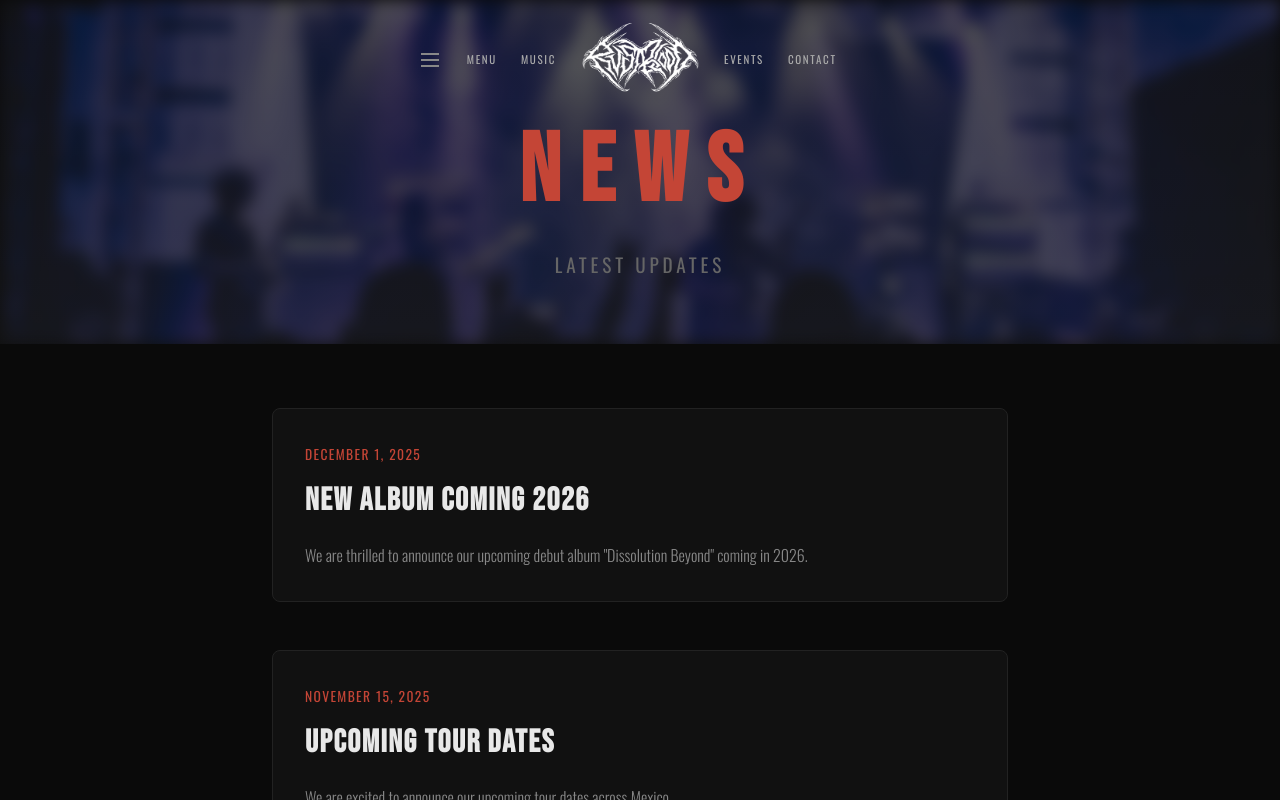
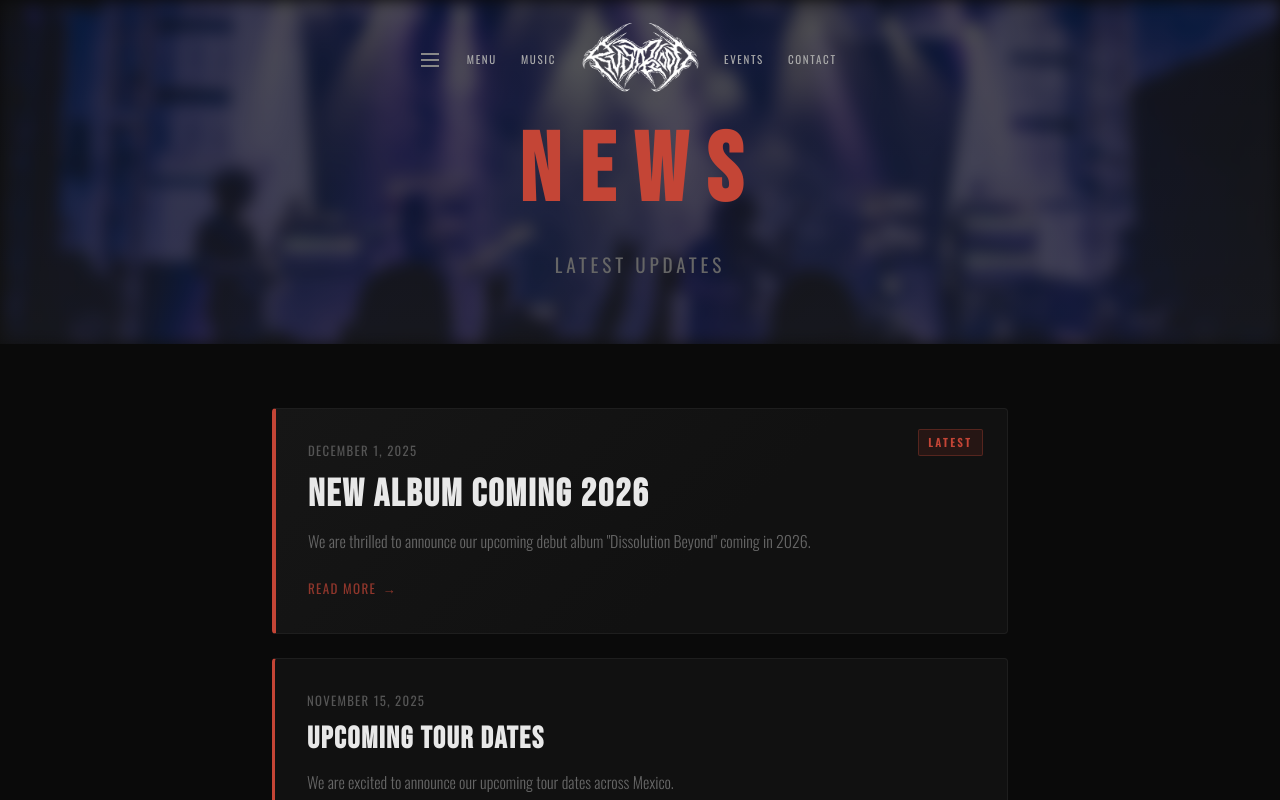
Before and after one commit to jorgemg1414/Rustblood, a Vue app in the folder frontend/: page /blog in a window 1280 px wide. Shown: the top 800 px of the page. Built offline with nearby package versions, Linux system fonts and the light colour scheme.

Commit message:
Enhance Blog and Members views with improved layout and interactivity; add featured post display and overlay effects

```diff
--- a/frontend/src/views/BlogView.vue
+++ b/frontend/src/views/BlogView.vue
@@ -1,4 +1,5 @@
 <script setup lang="ts">
+import { computed } from 'vue'
 import { posts } from '../data/content'
 import rtscene from '../assets/rtscene.jpg'
 
@@ -9,6 +10,9 @@ const formatDate = (dateStr: string) => {
     day: 'numeric'
   })
 }
+
+const featuredPost = computed(() => posts[0])
+const regularPosts = computed(() => posts.slice(1))
 </script>
 
 <template>
@@ -21,19 +25,38 @@ const formatDate = (dateStr: string) => {
 
     <section class="posts-section">
       <div class="container">
-        <div class="posts-list">
+
+        <!-- Featured post -->
+        <article v-if="featuredPost" class="post-card featured">
+          <div class="featured-badge">Latest</div>
+          <div class="post-content">
+            <div class="post-meta">
+              <span class="post-date">{{ formatDate(featuredPost.date) }}</span>
+            </div>
+            <h2 class="post-title">{{ featuredPost.title }}</h2>
+            <p class="post-excerpt">{{ featuredPost.content }}</p>
+            <span class="read-more">Read more <span class="arrow">→</span></span>
+          </div>
+        </article>
+
+        <!-- Regular posts -->
+        <div class="posts-list" v-if="regularPosts.length">
           <article
-            v-for="post in posts"
+            v-for="post in regularPosts"
             :key="post.id"
             class="post-card"
           >
             <div class="post-content">
-              <span class="post-date">{{ formatDate(post.date) }}</span>
+              <div class="post-meta">
+                <span class="post-date">{{ formatDate(post.date) }}</span>
+              </div>
               <h2 class="post-title">{{ post.title }}</h2>
               <p class="post-excerpt">{{ post.content }}</p>
+              <span class="read-more">Read more <span class="arrow">→</span></span>
             </div>
           </article>
         </div>
+
       </div>
     </section>
   </div>
@@ -93,101 +116,161 @@ const formatDate = (dateStr: string) => {
   background: #0a0a0a;
 }
 
-.loading, .empty, .error {
-  text-align: center;
-  color: #666;
-  font-family: 'Oswald', sans-serif;
-  padding: 4rem;
-}
-
-.error {
-  color: #c44536;
-}
-
 .posts-list {
   display: flex;
   flex-direction: column;
-  gap: 3rem;
+  gap: 1.5rem;
+  margin-top: 1.5rem;
 }
 
+/* Base card */
 .post-card {
   background: #111;
-  border: 1px solid #222;
-  border-radius: 8px;
+  border: 1px solid #1e1e1e;
+  border-left: 3px solid #c44536;
+  border-radius: 4px;
   overflow: hidden;
   transition: transform 0.3s ease, border-color 0.3s ease, box-shadow 0.3s ease;
+  position: relative;
+  cursor: pointer;
 }
 
 .post-card:hover {
-  transform: translateY(-5px);
+  transform: translateX(6px);
   border-color: #c44536;
-  box-shadow: 0 20px 40px rgba(196, 69, 54, 0.15);
+  box-shadow: 0 8px 30px rgba(196, 69, 54, 0.15);
 }
 
-.post-image {
-  width: 100%;
-  height: 300px;
-  overflow: hidden;
+/* Featured card overrides */
+.post-card.featured {
+  border-left-width: 4px;
+  background: linear-gradient(135deg, #161616 0%, #111 60%);
+  margin-bottom: 0;
 }
 
-.post-image img {
-  width: 100%;
-  height: 100%;
-  object-fit: cover;
-  transition: transform 0.5s ease;
+.post-card.featured:hover {
+  transform: translateX(8px);
+  box-shadow: 0 12px 40px rgba(196, 69, 54, 0.2);
 }
 
-.post-card:hover .post-image img {
-  transform: scale(1.05);
+.post-card.featured .post-title {
+  font-size: 2.4rem;
+}
+
+.featured-badge {
+  position: absolute;
+  top: 1.25rem;
+  right: 1.5rem;
+  font-family: 'Oswald', sans-serif;
+  font-size: 0.7rem;
+  font-weight: 600;
+  letter-spacing: 0.2em;
+  text-transform: uppercase;
+  color: #c44536;
+  background: rgba(196, 69, 54, 0.12);
+  border: 1px solid rgba(196, 69, 54, 0.3);
+  border-radius: 2px;
+  padding: 0.2rem 0.6rem;
 }
 
 .post-content {
   padding: 2rem;
+  padding-right: 7rem;
+}
+
+.post-meta {
+  display: flex;
+  align-items: center;
+  gap: 1rem;
+  margin-bottom: 0.75rem;
 }
 
 .post-date {
   font-family: 'Oswald', sans-serif;
-  font-size: 0.85rem;
-  color: #c44536;
+  font-size: 0.8rem;
+  color: #555;
   text-transform: uppercase;
   letter-spacing: 0.1em;
 }
 
 .post-title {
   font-family: 'Bebas Neue', sans-serif;
-  font-size: 2rem;
+  font-size: 1.9rem;
   letter-spacing: 0.05em;
   color: #e8e8e8;
-  margin: 0.5rem 0 1rem;
+  margin: 0 0 0.75rem;
+  transition: color 0.3s ease;
+  line-height: 1.1;
+}
+
+.post-card:hover .post-title {
+  color: #fff;
 }
 
 .post-excerpt {
   font-family: 'Oswald', sans-serif;
   font-weight: 300;
-  color: #888;
+  color: #666;
   line-height: 1.7;
-  margin: 0;
+  margin: 0 0 1.25rem;
+  display: -webkit-box;
+  -webkit-line-clamp: 2;
+  -webkit-box-orient: vertical;
+  overflow: hidden;
+}
+
+.read-more {
+  font-family: 'Oswald', sans-serif;
+  font-size: 0.82rem;
+  font-weight: 500;
+  color: #c44536;
+  letter-spacing: 0.1em;
+  text-transform: uppercase;
+  display: inline-flex;
+  align-items: center;
+  gap: 0.4rem;
+  opacity: 0.7;
+  transition: opacity 0.2s ease, gap 0.2s ease;
+}
+
+.post-card:hover .read-more {
+  opacity: 1;
+}
+
+.arrow {
+  transition: transform 0.2s ease;
+  display: inline-block;
+}
+
+.post-card:hover .arrow {
+  transform: translateX(4px);
 }
 
 @media (max-width: 768px) {
   .page-header { padding: 6rem 2rem 3rem; }
   .container { padding: 2rem 1rem; }
 
-  .post-image {
-    height: 200px;
+  .post-content {
+    padding: 1.5rem;
+    padding-right: 1.5rem;
   }
 
-  .post-content {
-    padding: 1.5rem;
+  .post-card.featured .post-title {
+    font-size: 1.8rem;
   }
 
   .post-title {
     font-size: 1.5rem;
   }
 
-  .post-card:active {
-    transform: translateY(-2px);
-    border-color: #c44536;
+  .featured-badge {
+    position: static;
+    display: inline-block;
+    margin-bottom: 0.75rem;
+  }
+
+  .post-card:hover {
+    transform: translateX(4px);
   }
 }
 </style>
--- a/frontend/src/views/MiembrosView.vue
+++ b/frontend/src/views/MiembrosView.vue
@@ -42,7 +42,6 @@ const handleTitleClick = () => {
 }
 
 onMounted(() => {
-
   const observer = new IntersectionObserver(
     (entries) => {
       entries.forEach((entry) => {
@@ -75,9 +74,15 @@ onMounted(() => {
         >
           <div class="photo-wrapper">
             <img :src="member.photo" :alt="member.name" class="member-photo" loading="lazy" />
+            <div class="photo-overlay">
+              <span class="overlay-text">View Profile</span>
+            </div>
           </div>
-          <h2 class="member-name">{{ member.name }}</h2>
-          <p class="member-instrument">{{ member.instrument }}</p>
+          <div class="card-info">
+            <h2 class="member-name">{{ member.name }}</h2>
+            <span class="member-instrument">{{ member.instrument }}</span>
+          </div>
+          <div class="card-accent"></div>
         </RouterLink>
       </div>
 
@@ -88,9 +93,15 @@ onMounted(() => {
             <div class="member-card former-member">
               <div class="photo-wrapper">
                 <img :src="formerMember.photo" :alt="formerMember.name" class="member-photo" />
+                <div class="photo-overlay">
+                  <span class="overlay-text">Former Member</span>
+                </div>
               </div>
-              <h2 class="member-name">{{ formerMember.name }}</h2>
-              <p class="member-instrument">{{ formerMember.instrument }}</p>
+              <div class="card-info">
+                <h2 class="member-name">{{ formerMember.name }}</h2>
+                <span class="member-instrument">{{ formerMember.instrument }}</span>
+              </div>
+              <div class="card-accent"></div>
             </div>
           </div>
         </div>
@@ -132,6 +143,7 @@ onMounted(() => {
   color: #c44536;
   text-align: center;
   margin: 0 0 3rem;
+  cursor: default;
 }
 
 .container {
@@ -168,24 +180,30 @@ onMounted(() => {
 
 .member-card {
   text-align: center;
+  width: 100%;
   max-width: 300px;
-  transition: transform 0.3s ease, box-shadow 0.3s ease;
   text-decoration: none;
   display: block;
+  background: #111;
+  border: 1px solid #1e1e1e;
+  border-radius: 4px;
+  overflow: hidden;
+  position: relative;
+  transition: transform 0.35s ease, border-color 0.35s ease, box-shadow 0.35s ease;
 }
 
 .member-card:hover {
-  transform: translateY(-10px);
-  box-shadow: 0 20px 40px rgba(196, 69, 54, 0.2);
+  transform: translateY(-8px);
+  border-color: #c44536;
+  box-shadow: 0 20px 50px rgba(196, 69, 54, 0.25), 0 0 0 1px rgba(196, 69, 54, 0.1);
 }
 
 .photo-wrapper {
   width: 100%;
   aspect-ratio: 1;
   overflow: hidden;
-  border-radius: 8px;
-  margin-bottom: 1.5rem;
   background: #1a1a1a;
+  position: relative;
 }
 
 .member-photo {
@@ -193,27 +211,89 @@ onMounted(() => {
   height: 100%;
   object-fit: cover;
   transition: transform 0.5s ease, filter 0.5s ease;
+  display: block;
 }
 
 .member-card:hover .member-photo {
-  transform: scale(1.05);
-  filter: grayscale(30%);
+  transform: scale(1.08);
+  filter: brightness(0.6);
+}
+
+.photo-overlay {
+  position: absolute;
+  inset: 0;
+  display: flex;
+  align-items: center;
+  justify-content: center;
+  opacity: 0;
+  transition: opacity 0.35s ease;
+}
+
+.member-card:hover .photo-overlay {
+  opacity: 1;
+}
+
+.overlay-text {
+  font-family: 'Oswald', sans-serif;
+  font-size: 0.95rem;
+  font-weight: 500;
+  color: #fff;
+  letter-spacing: 0.2em;
+  text-transform: uppercase;
+  border: 1px solid rgba(255, 255, 255, 0.6);
+  padding: 0.6rem 1.4rem;
+  border-radius: 2px;
+  background: rgba(196, 69, 54, 0.2);
+  backdrop-filter: blur(4px);
+  transition: background 0.2s ease, border-color 0.2s ease;
+}
+
+.member-card:hover .overlay-text {
+  background: rgba(196, 69, 54, 0.4);
+  border-color: #c44536;
+}
+
+.card-info {
+  padding: 1.25rem 1.5rem 1.5rem;
+}
+
+.card-accent {
+  height: 3px;
+  background: linear-gradient(90deg, transparent, #c44536, transparent);
+  transform: scaleX(0);
+  transition: transform 0.35s ease;
+  transform-origin: center;
+}
+
+.member-card:hover .card-accent {
+  transform: scaleX(1);
 }
 
 .member-name {
   font-family: 'Bebas Neue', sans-serif;
-  font-size: 2rem;
+  font-size: 1.8rem;
   letter-spacing: 0.1em;
   color: #e8e8e8;
   margin: 0 0 0.5rem;
+  transition: color 0.3s ease;
+}
+
+.member-card:hover .member-name {
+  color: #fff;
 }
 
 .member-instrument {
+  display: inline-block;
   font-family: 'Oswald', sans-serif;
-  font-size: 1rem;
+  font-size: 0.78rem;
+  font-weight: 500;
   color: #c44536;
-  letter-spacing: 0.1em;
+  letter-spacing: 0.15em;
   text-transform: uppercase;
+  background: rgba(196, 69, 54, 0.1);
+  border: 1px solid rgba(196, 69, 54, 0.25);
+  border-radius: 2px;
+  padding: 0.25rem 0.75rem;
 }
 
 .former-section {
@@ -238,9 +318,9 @@ onMounted(() => {
   .section-title { font-size: 2rem; margin-top: 3rem; }
   .members-grid { grid-template-columns: repeat(2, 1fr); gap: 1rem; }
   .member-card { max-width: 100%; }
-  .photo-wrapper { margin-bottom: 1rem; }
-  .member-name { font-size: 1.5rem; }
-  .member-instrument { font-size: 0.8rem; }
+  .card-info { padding: 1rem 1rem 1.25rem; }
+  .member-name { font-size: 1.4rem; }
+  .member-instrument { font-size: 0.7rem; }
 }
 
 @media (max-width: 480px) {
```
